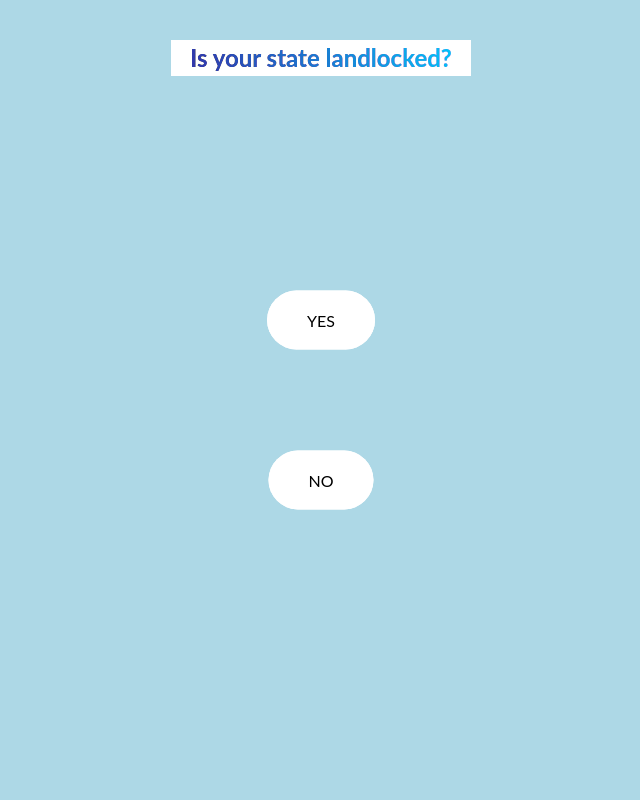
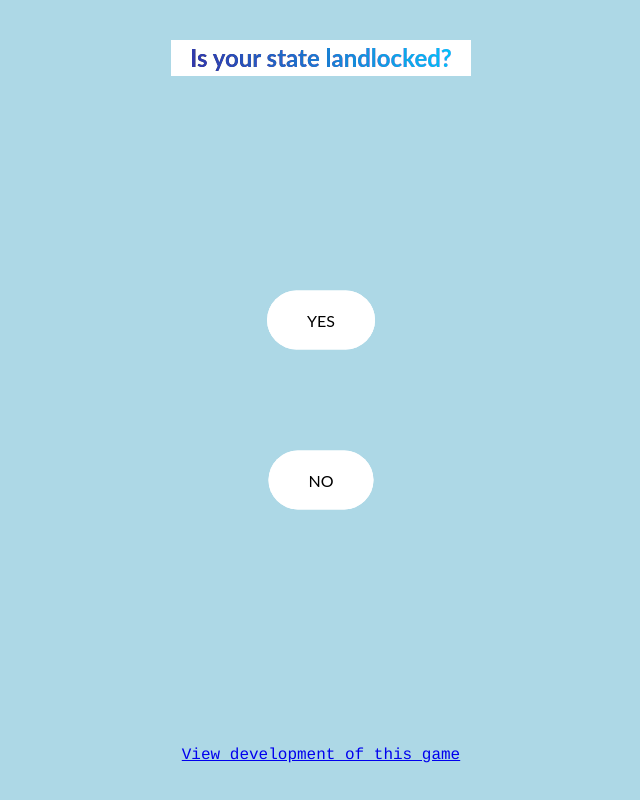
Before and after one commit to ColinLi33/akinator, a website: page public/index.html in a window 1280 px wide. Shown: the whole page, without its empty margins (319-959 px from the left). Drawn offline with Linux system fonts and the light colour scheme.

Commit message:
added link

```diff
--- a/public/index.css
+++ b/public/index.css
@@ -3,6 +3,17 @@ body{
   text-align:center;
   box-sizing:border-box;
   font-family: "Lato", -apple-system,BlinkMacSystemFont,Segoe UI,Roboto,Oxygen,Ubuntu,Cantarell,Droid Sans,Helvetica Neue,sans-serif;
+}
+
+.development {
+  position: absolute;
+  bottom: 20px;
+  text-align: center;
+  vertical-align: bottom;
+  margin: auto;
+  left: 0;
+  right: 0;
+  font-family: Courier;
 }
 
 .yesbox{
--- a/public/index.html
+++ b/public/index.html
@@ -6,14 +6,15 @@
     <h2 class="gradient-multiline" id="question"><span></span></h2>
     <h2 class="gradient-multiline" id="state"><span></span></h2>
     <div class="buttons">
-      <!--<button onclick="submitYes()" id="submitButton" >Yes</button>-->
       <div class="yesbox">
         <a href="#" onclick="submitYes()" id="yesButton" class="btn btn-white btn-animation-1">Yes</a>
       </div>
       <div class="nobox">
         <a href="#" onclick="submitNo()" id="noButton" class="btn btn-white btn-animation-1">No</a>
       </div>
-    <!--  <button onclick="submitNo()" id="submitButton" >No</button>-->
+    </div>
+    <div class="development">
+      <p id ="link"><a href="https://github.com/ColinLi33/Akinator">View development of this game</a></p>
     </div>
   </body>
 <!--  <script src="treeNode.js"></script>-->
--- a/public/twentyQ.js
+++ b/public/twentyQ.js
@@ -1,4 +1,5 @@
 //index 0 = state, index 1 = is it landlocked?, index 2 = democratic governor?, index 3 = population > 5 million, index 4 = length of name less than 8 letters? index 5 = does your state border canada, index 6 = does your state have 2 words index 7 = start with vowel, index 8 = end with vowel
+//states that work: alabama, alaska,
 var arr = [
     ['Alabama', 0, 0, 0, 1, 0, 0, 1, 1], ['Alaska', 0, 0, 0, 1, 1, 0, 1, 1], ['Arizona', 1, 0, 1, 1, 0, 0, 1, 1], ['Arkansas', 1, 0, 0, 0, 0, 0, 1, 0], ['California', 0, 1, 1, 0, 0, 0, 0, 1],
     ['Colorado', 1, 1, 1, 0, 0, 0, 0, 1], ['Connecticut', 0, 1, 0, 0, 0, 0, 0, 0], ['Delaware', 0, 1, 0, 0, 0, 0, 0, 1], ['Florida', 0, 0, 1, 1, 0, 0, 0, 1], ['Georgia', 0, 0, 1, 1, 0, 0, 0, 1],
```
